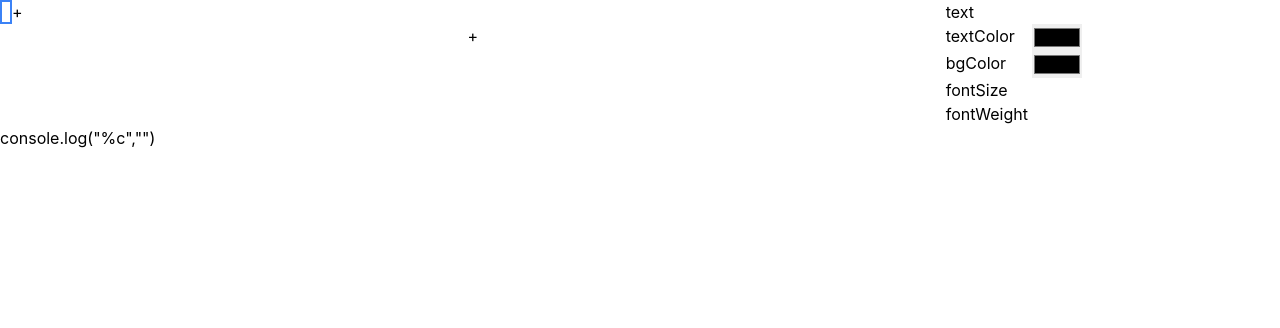
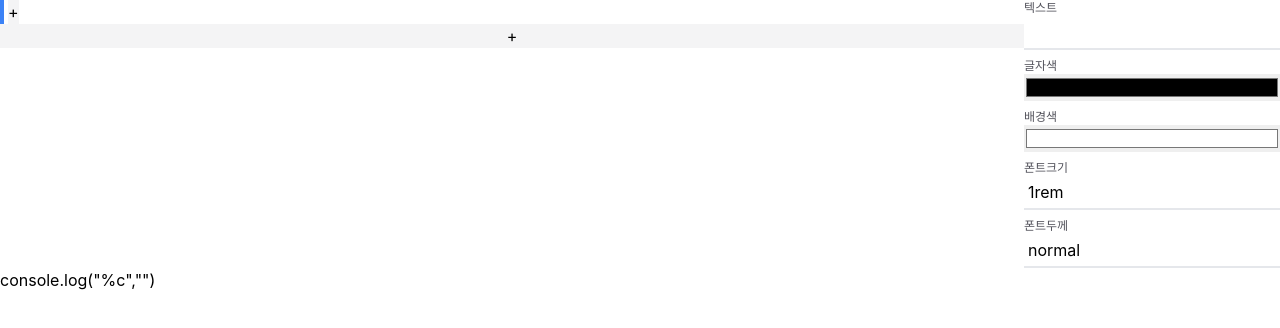
Before and after one commit to Cattamoo/colorful-log-maker, a React (Create React App) app: page / in a window 1280 px wide. Shown: the top 328 px of the page. Built offline with nearby package versions, Linux system fonts and the light colour scheme.

Commit message:
Input, Button 추가!

```diff
--- a/src/App.tsx
+++ b/src/App.tsx
@@ -2,6 +2,7 @@ import React, {CSSProperties, useState} from 'react';
 import Line from "./components/Line";
 import Editor from "./components/Editor";
 import {ItemType} from "./components/Item";
+import PlusButton from "./components/common/PlusButton";
 
 const defaultItem = { text: '', style: {} };
 
@@ -64,7 +65,7 @@ export default function App() {
 					{
 						lines.map((line, index) => <Line key={index} items={line} addLine={() => handleAddItem(index)} current={current} setCurrent={handleChangeCurrent} />)
 					}
-					<button onClick={handleAddLine}>+</button>
+					<PlusButton onClick={handleAddLine} />
 				</ul>
 				<Editor item={lines[current.line][current.item]} edit={handleEditItem}/>
 			</div>
--- a/src/components/Editor.tsx
+++ b/src/components/Editor.tsx
@@ -1,5 +1,6 @@
 import {ChangeEvent, ChangeEventHandler, CSSProperties} from "react";
 import {ItemType} from "./Item";
+import Input from "./common/Input";
 
 type Props = {
 	item: ItemType;
@@ -17,17 +18,12 @@ export default function Editor({ item, edit }: Props) {
 		edit('style', JSON.stringify({...item.style, [name]: value}));
 	}
 	return (
-		<div className="grid grid-cols-[auto,_1fr] auto-rows-min gap-x-1 justify-start">
-			<label>text</label>
-			<input name="text" type="text" value={item.text} onChange={handleTextEdit} />
-			<label>textColor</label>
-			<input name="color" type="color" value={item.style?.color} onChange={handleStyleEdit} />
-			<label>bgColor</label>
-			<input name="backgroundColor" type="color" value={item.style?.backgroundColor} onChange={handleStyleEdit} />
-			<label>fontSize</label>
-			<input name="fontSize" type="text" value={item.style?.fontSize} onChange={handleStyleEdit} />
-			<label>fontWeight</label>
-			<input name="fontWeight" type="text" value={item.style?.fontWeight} onChange={handleStyleEdit} />
+		<div className="flex flex-col gap-2">
+			<Input name="text" title="텍스트" value={item.text} onChange={handleTextEdit} />
+			<Input name="color" type="color" title="글자색" value={`${item.style?.color || '#000000'}`} onChange={handleStyleEdit} />
+			<Input name="backgroundColor" type="color" title="배경색" value={`${item.style?.backgroundColor || '#ffffff'}`} onChange={handleStyleEdit} />
+			<Input name="fontSize" title="폰트크기" value={`${item.style?.fontSize != null ? item.style?.fontSize : '1rem'}`} onChange={handleStyleEdit} />
+			<Input name="fontWeight" title="폰트두께" value={`${item.style?.fontWeight != null ? item.style?.fontWeight : 'normal'}`} onChange={handleStyleEdit} />
 		</div>
 	);
 }
--- a/src/components/Item.tsx
+++ b/src/components/Item.tsx
@@ -17,8 +17,8 @@ type Props = ItemType & {
 
 export default function Item({ id, text, style = {}, current, setCurrent }: Props) {
 	return (
-		<li className={`flex items-end border-2 p-1 ${current.id === id ? 'border-blue-500' : ''}`} style={style} onClick={() => setCurrent(id)}>
-			<pre>{text}</pre>
+		<li className={`flex items-end border-2 ${current.id === id ? 'border-blue-500' : ''}`} onClick={() => setCurrent(id)}>
+			<pre className="self-end" style={style}>{text}</pre>
 		</li>
 	);
 }
--- a/src/components/Line.tsx
+++ b/src/components/Line.tsx
@@ -1,4 +1,5 @@
 import Item, {ItemType} from "./Item";
+import PlusButton from "./common/PlusButton";
 
 type Props = {
 	items: ItemType[];
@@ -14,12 +15,12 @@ type Props = {
 export default function Line({ items = [], addLine, current, setCurrent }: Props) {
 	return (
 		<li className="flex">
-			<ul className="flex">
+			<ul className="flex gap-1">
 				{
 					items.map(item => <Item key={item.id} {...item} current={current} setCurrent={setCurrent} />)
 				}
+				<PlusButton onClick={addLine} />
 			</ul>
-			<button onClick={addLine}>+</button>
 		</li>
 	);
 }
--- /dev/null
+++ b/src/components/common/Input.tsx
@@ -0,0 +1,18 @@
+import {ChangeEvent} from "react";
+
+type Props = {
+	title?: string;
+	name: string;
+	type?: string;
+	value: string;
+	onChange: ({ target }: ChangeEvent<HTMLInputElement>) => void;
+}
+
+export default function Input({ title = '', name, type = 'text', value, onChange }: Props) {
+	return (
+		<div className="flex flex-col">
+			<label className="text-xs text-zinc-600">{title}</label>
+			<input className={`w-full ${type !== 'color' ? 'p-1 border-b-2 outline-0 focus:border-b-blue-500' : ''}`} name={name} type={type} value={value} onChange={onChange} />
+		</div>
+	);
+}
--- /dev/null
+++ b/src/components/common/PlusButton.tsx
@@ -0,0 +1,9 @@
+type Props = {
+	onClick: () => void;
+}
+
+export default function PlusButton({ onClick }: Props) {
+	return (
+		<button className="bg-zinc-100 duration-200 hover:bg-zinc-300" onClick={onClick}>+</button>
+	);
+}
```
